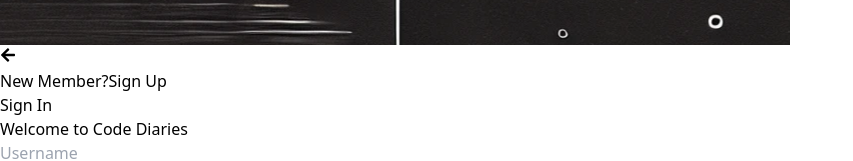
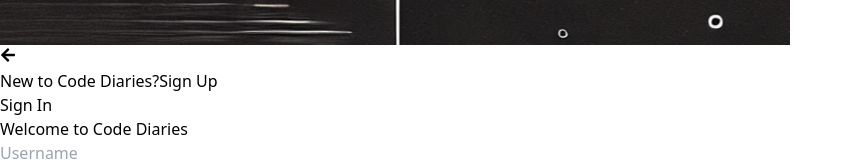
Before and after one commit to vijaykr338/CodeDiaries, a React (Vite) app: page /signin in a window 1280 px wide. Shown: the part 1635-1796 px from the top of the page, without its empty margins (0-853 px from the left). Built offline with nearby package versions, Linux system fonts and the light colour scheme.

Commit message:
⭐ Page V4

```diff
--- a/package.json
+++ b/package.json
@@ -12,7 +12,8 @@
   "dependencies": {
     "react": "^18.3.1",
     "react-dom": "^18.3.1",
-    "react-icons": "^5.3.0"
+    "react-icons": "^5.3.0",
+    "react-router-dom": "^6.27.0"
   },
   "devDependencies": {
     "@eslint/js": "^9.11.1",
--- a/src/Components/SignIn.jsx
+++ b/src/Components/SignIn.jsx
@@ -16,7 +16,7 @@
             <FaArrowLeft className="mr-2" />
           </button>
           <div className='w-1/2 items-right text-right pt-0.5 ml-72'>
-            <span className="text-gray-600 ">New Member?</span>
+            <span className="text-gray-600 ">New to Code Diaries?</span>
             <a href="#" className="text-blue-600 hover:underline ml-2">
               Sign Up
             </a>
```
Also changed, not shown: 1 other file (tests, documents, lock files or other folders).
